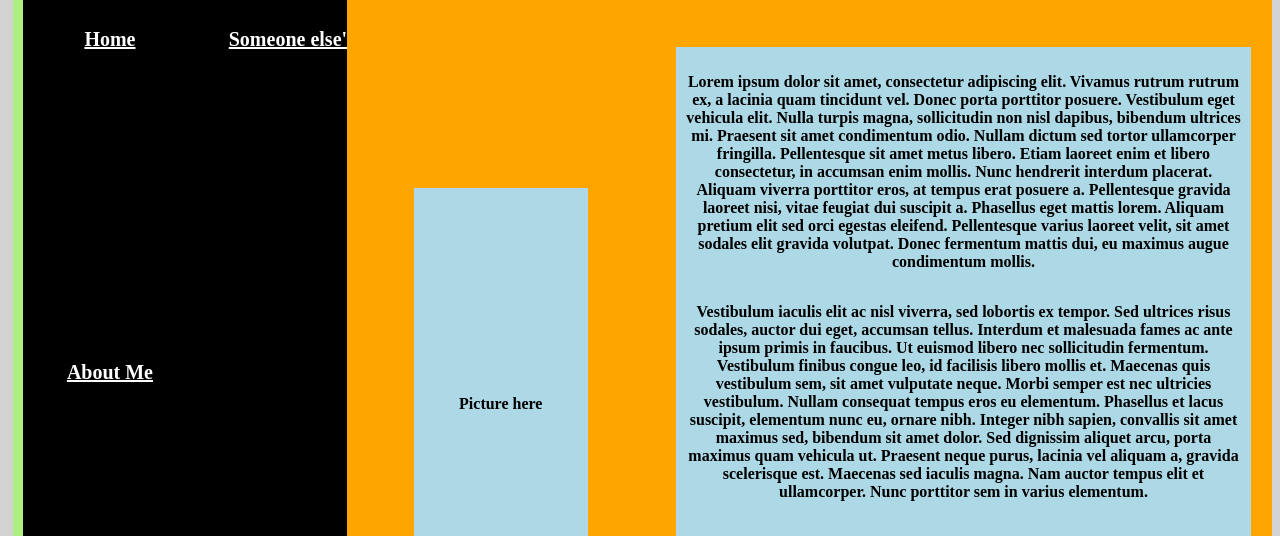
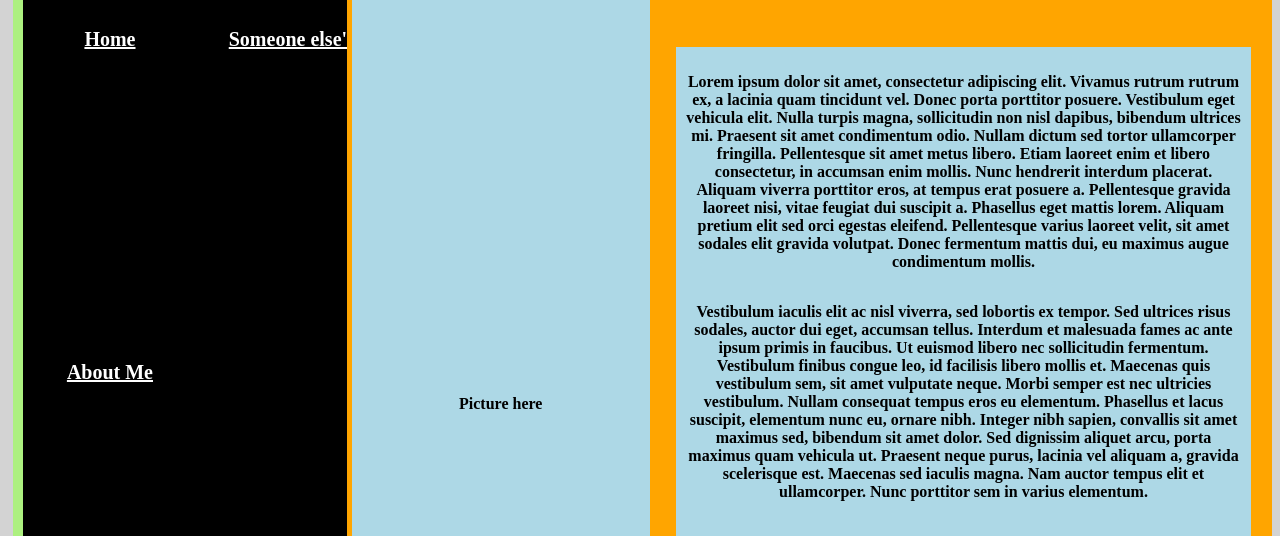
Before and after one commit to rajpatel63/Portfolio, a plain HTML site: page AboutMe.html in a window 1280 px wide. Shown: the part 264-800 px from the top of the page. Drawn offline with Linux system fonts and the light colour scheme; a script that the page names is missing.

Commit message:
Update index.css

```diff
--- a/index.css
+++ b/index.css
@@ -64,10 +64,10 @@ a:hover{
   font-weight: bold;
   //text-align: center;
   //flex-direction: row;
-  align-content: stretch;
+  //align-content: stretch;
   background-color: orange;
   flex-wrap: wrap;
-  justify-content: space-around;
+  justify-content: center;
   width: 25%;
   align-items: center;
 
@@ -78,7 +78,7 @@ a:hover{
   font-weight: bold;
   //text-align: center;
   flex-direction: column;
-  align-content: stretch;
+  //align-content: stretch;
   background-color: orange;
   flex-wrap: wrap;
   justify-content: space-around;
@@ -103,8 +103,8 @@ background-color: lightblue;
 //flex-direction: row;
 justify-content: center;
 align-items: center;
-width:50%;
-height:40%;
+width:90%;
+height:80%;
 padding: 10px 10px;
 margin: 5px 5px;
 background-color: lightblue;
```
